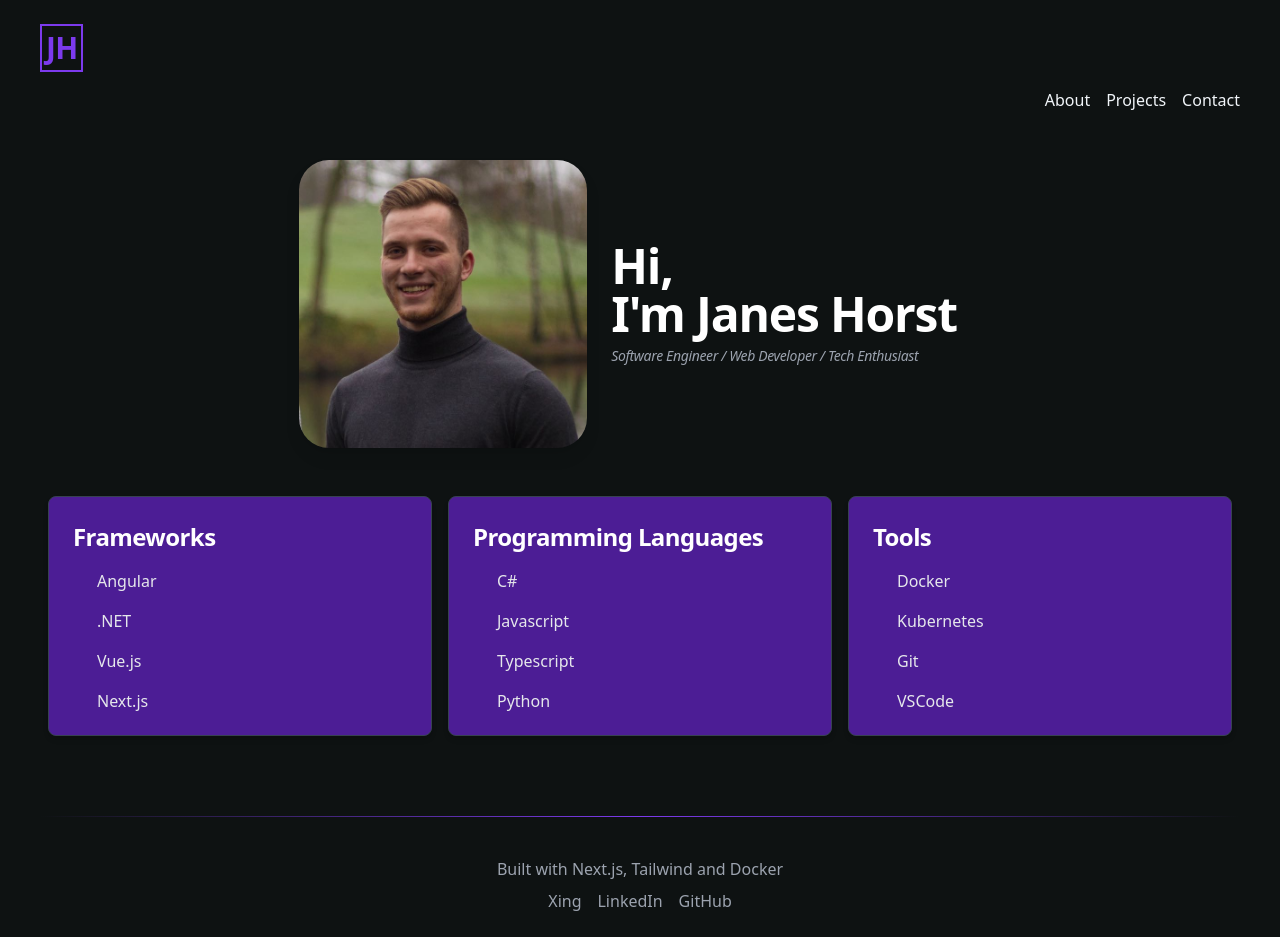
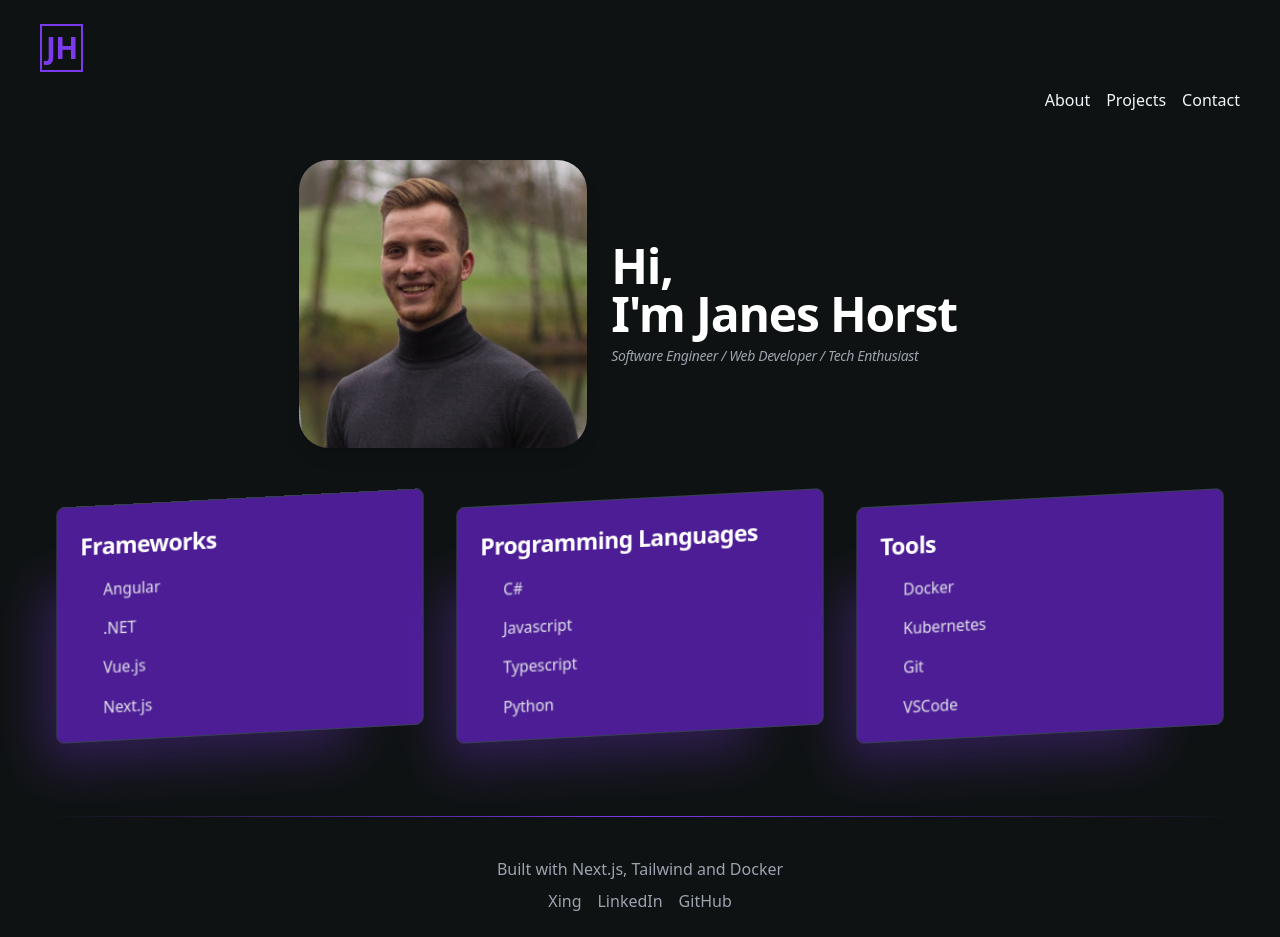
Before and after one commit to JanesH64/janes-horst.de, a Next.js app: page / in a window 1280 px wide. Built offline with nearby package versions, Linux system fonts and the light colour scheme.

Commit message:
3D Rotation

```diff
--- a/components/about.tsx
+++ b/components/about.tsx
@@ -13,7 +13,7 @@ const About = () => {
             </div>
         </div>
         <div className="mt-10 flex items-center justify-center flex-wrap">
-            <div className="p-6 max-w-sm rounded-lg border shadow-md bg-violet-900 border-gray-700 m-2 h-60">
+            <div className="p-6 max-w-sm rounded-lg border shadow-md bg-violet-900 border-gray-700 m-2 h-60 rotated-content">
                 <h5 className="mb-2 text-2xl font-bold tracking-tight text-white">Frameworks</h5>
                 <div className="flex justify-center w-full h-5/6 overflow-y-scroll overflow-x-hidden">
                     <ul className="w-96 mb-3 font-normal text-gray-200">
@@ -25,7 +25,7 @@ const About = () => {
                 </div>
             </div>
 
-            <div className="p-6 max-w-sm rounded-lg border shadow-md bg-violet-900 border-gray-700 m-2 h-60">
+            <div className="p-6 max-w-sm rounded-lg border shadow-md bg-violet-900 border-gray-700 m-2 h-60 rotated-content">
                 <h5 className="mb-2 text-2xl font-bold tracking-tight text-white">Programming Languages</h5>
                 <div className="flex justify-center w-full h-5/6 overflow-y-scroll overflow-x-hidden">
                     <ul className="w-96 mb-3 font-normal text-gray-200">
@@ -37,7 +37,7 @@ const About = () => {
                 </div>
             </div>
 
-            <div className="p-6 max-w-sm rounded-lg border shadow-md bg-violet-900 border-gray-700 m-2 h-60">
+            <div className="p-6 max-w-sm rounded-lg border shadow-md bg-violet-900 border-gray-700 m-2 h-60 rotated-content">
                 <h5 className="mb-2 text-2xl font-bold tracking-tight text-white">Tools</h5>
                 <div className="flex justify-center w-full h-5/6 overflow-y-scroll overflow-x-hidden">
                     <ul className="w-96 mb-3 font-normal text-gray-200">
--- a/components/containerBlock.tsx
+++ b/components/containerBlock.tsx
@@ -8,8 +8,8 @@ export default function ContainerBlock({ children, ...customMeta }) {
   const router = useRouter();
 
   const meta = {
-    title: "Janes Horst - Software Developer",
-    description: `I've been developing websites for 5 years straight. Get in touch with me to know more.`,
+    title: "Janes Horst - Software Engineer",
+    description: `I've been developing websites for 2 years straight. Get in touch with me to know more.`,
     image: "/avatar.png",
     type: "website",
     ...customMeta,
@@ -22,11 +22,11 @@ export default function ContainerBlock({ children, ...customMeta }) {
         <meta content={meta.description} name="description" />
         <meta
           property="og:url"
-          content={`https://yourwebsite.com${router.asPath}`}
+          content={`https://janes-horst.de${router.asPath}`}
         />
         <link
           rel="canonical"
-          href={`https://yourwebsite.com${router.asPath}`}
+          href={`https://janes-horst.de${router.asPath}`}
         />
         <meta property="og:type" content={meta.type} />
         <meta property="og:site_name" content="Janes Horst" />
--- a/styles/globals.css
+++ b/styles/globals.css
@@ -6,3 +6,10 @@ html {
     scroll-behavior: smooth;
     background-color: #0e1212;
 }
+
+.rotated-content {
+    transform: scaleX(1) scaleY(1) scaleZ(1) rotateX(10deg) rotateY(-17deg) rotateZ(0deg) translateX(0px) translateY(0px) translateZ(0px) skewX(0deg) skewY(0deg);
+    -webkit-box-shadow: -44px 15px 50px -8px #6a32be62;
+    box-shadow: -44px 50px 50px -30px #6a32be62;
+    transform-style: preserve-3d;
+}
```
